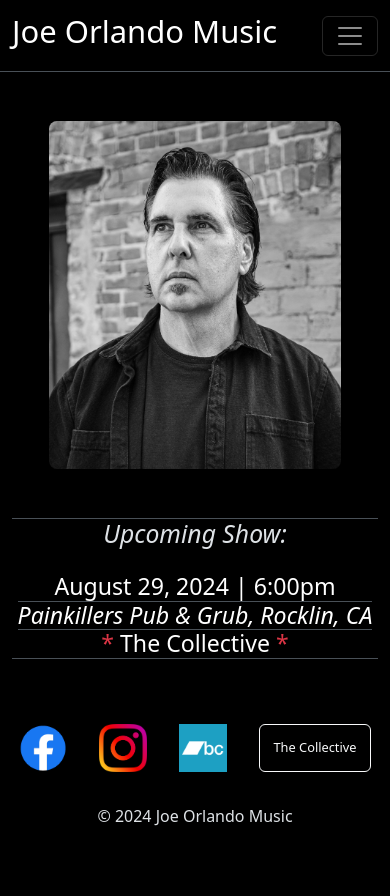
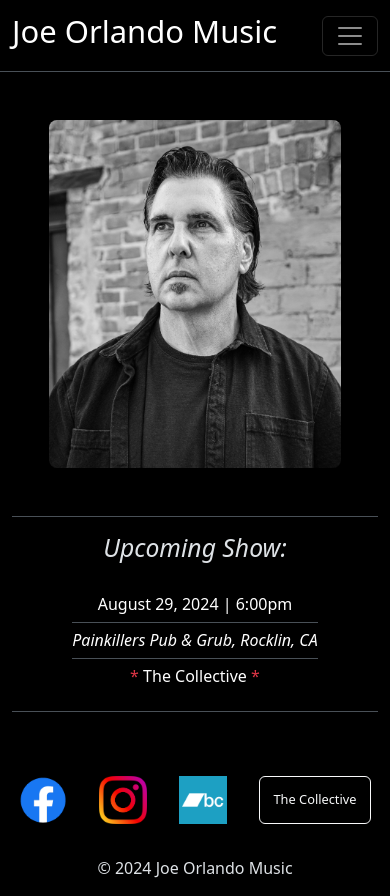
Before and after one commit to Robertjo97/JoeOrlandoMusic, a React (Vite) app: page / in a window 390 px wide. Before the commit the page ends 844 px from the top, so only its background shows below. Built offline with nearby package versions, Linux system fonts and the light colour scheme.

Commit message:
mobile bugfix

```diff
--- a/src/Home/Home.css
+++ b/src/Home/Home.css
@@ -18,14 +18,6 @@
   }
 
   .hero {
-    padding: 0 !important;
-  }
-
-  .hero li {
-    padding: 0% !important;
-  }
-
-  /* .hero {
     width: 100% !important;
     padding:1rem !important;
   }
@@ -36,6 +28,7 @@
   }
 
   .hero li {
-    font-size: 1.25rem;
-  } */
+    font-size: 1rem;
+  }
+
 }
```
